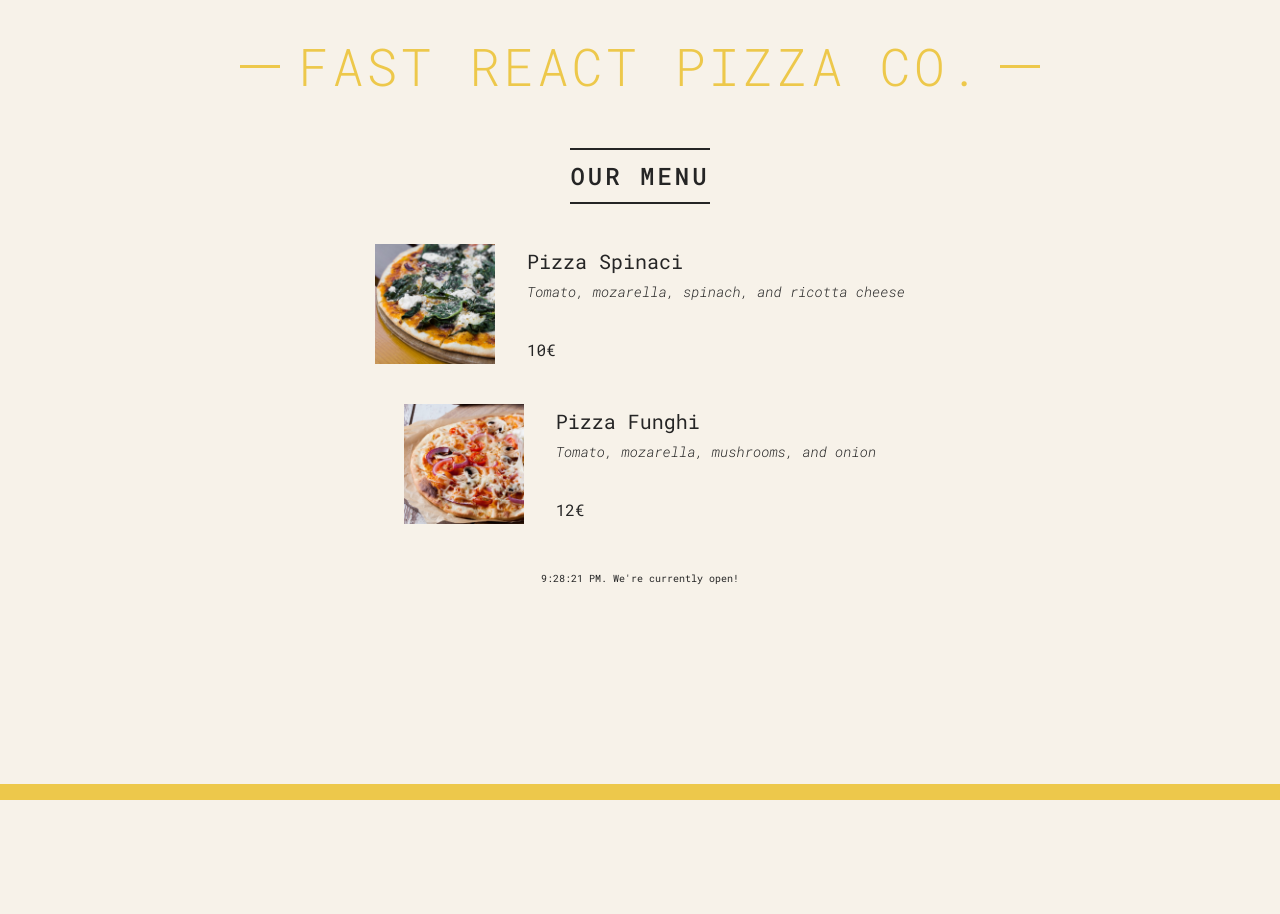
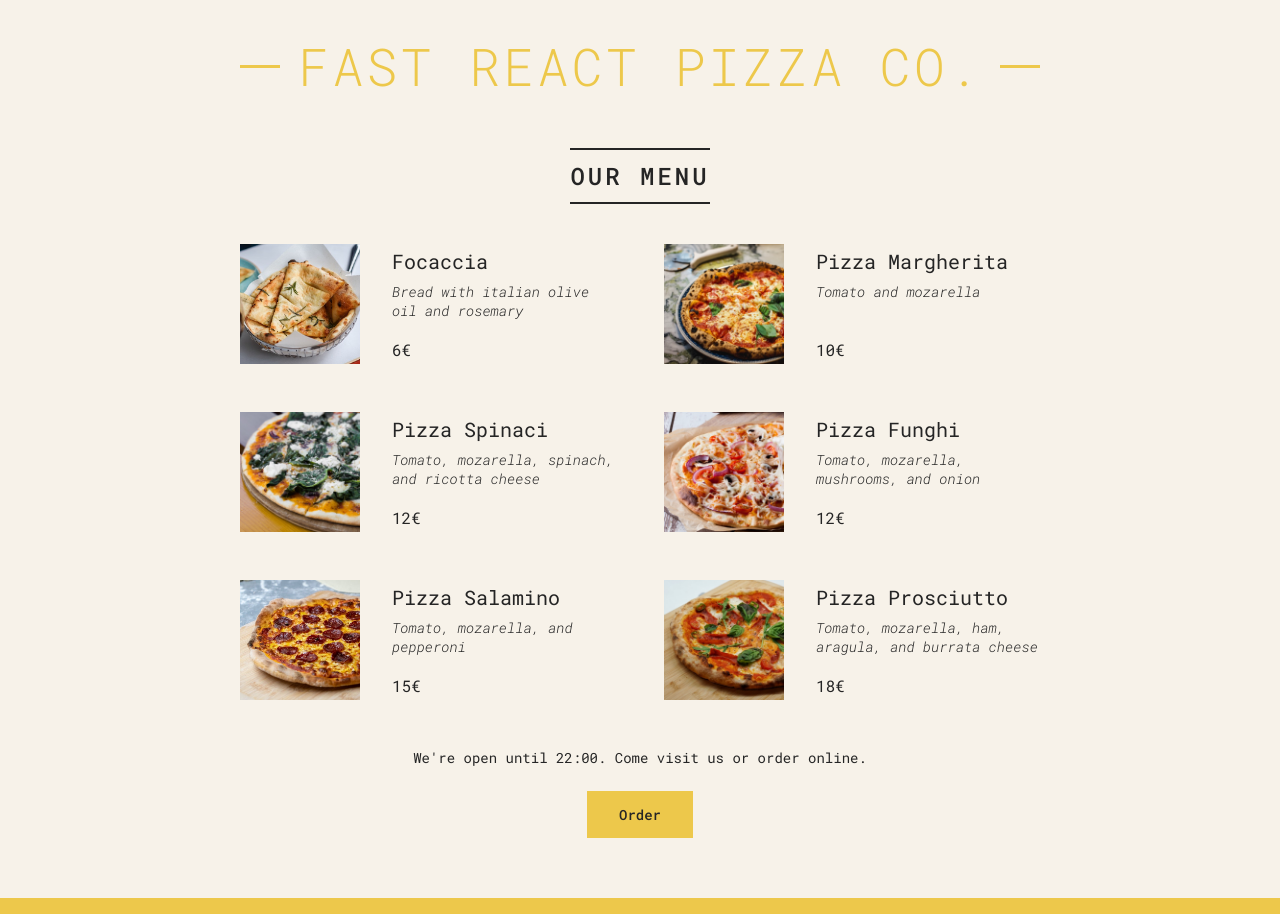
Before and after one commit to ceddevstudent89/Pizza-menu, a React (Vite) app in the folder pizza-menu/: page / in a window 1280 px wide. Before the commit the page ends 800 px from the top, so only its background shows below. Built offline with nearby package versions, Linux system fonts and the light colour scheme.

Commit message:
Condition si reste pizza et horaire d'ouverture

```diff
--- a/pizza-menu/src/App.jsx
+++ b/pizza-menu/src/App.jsx
@@ -69,10 +69,24 @@
 }
 
 function Menu() {
+  const pizzas = pizzaData;
+  // const pizzas = [];
+  const numPizzas = pizzas.length;
   return (
     <main className="menu">
       <h2>Our menu</h2>
-      <Pizza
+
+      {numPizzas > 0 ? (
+        <ul className="pizzas">
+          {pizzas.map((pizza) => (
+            <Pizza pizzaObj={pizza} key={pizza.name} />
+          ))}
+        </ul>
+      ) : (
+        <p>We're still working on our menu. Please come back later:)</p>
+      )}
+
+      {/* <Pizza
         name="Pizza Spinaci"
         ingredients="Tomato, mozarella, spinach, and ricotta cheese"
         photoName="pizzas/spinaci.jpg"
@@ -84,7 +98,7 @@
         ingredients="Tomato, mozarella, mushrooms, and onion"
         photoName="pizzas/funghi.jpg"
         price={12}
-      />
+      /> */}
     </main>
   );
 }
@@ -92,20 +106,20 @@
 function Pizza(props) {
   console.log(props);
   return (
-    <div className="pizza">
-      <img src={props.photoName} alt={props.name} />
+    <li className="pizza">
+      <img src={props.pizzaObj.photoName} alt={props.pizzaObj.name} />
       <div>
-        <h3>{props.name}</h3>
-        <p>{props.ingredients}</p>
-        <span>{props.price}€</span>
+        <h3>{props.pizzaObj.name}</h3>
+        <p>{props.pizzaObj.ingredients}</p>
+        <span>{props.pizzaObj.price}€</span>
       </div>
-    </div>
+    </li>
   );
 }
 
 function Footer() {
   const hour = new Date().getHours();
-  const openHour = 12;
+  const openHour = 11;
   const closeHour = 22;
   const isOpen = hour >= openHour && hour <= closeHour;
 
@@ -113,6 +127,17 @@
   // else alert("Sorry we're closed");
 
   return (
-    <footer>{new Date().toLocaleTimeString()}. We're currently open!</footer>
+    <footer className="footer">
+      {isOpen ? (
+        <div className="order">
+          <p>We're open until {closeHour}:00. Come visit us or order online.</p>
+          <button className="btn">Order</button>
+        </div>
+      ) : (
+        <p>
+          We're happy to welcome you between {openHour}:00 and {closeHour}:00.
+        </p>
+      )}
+    </footer>
   );
 }
```
